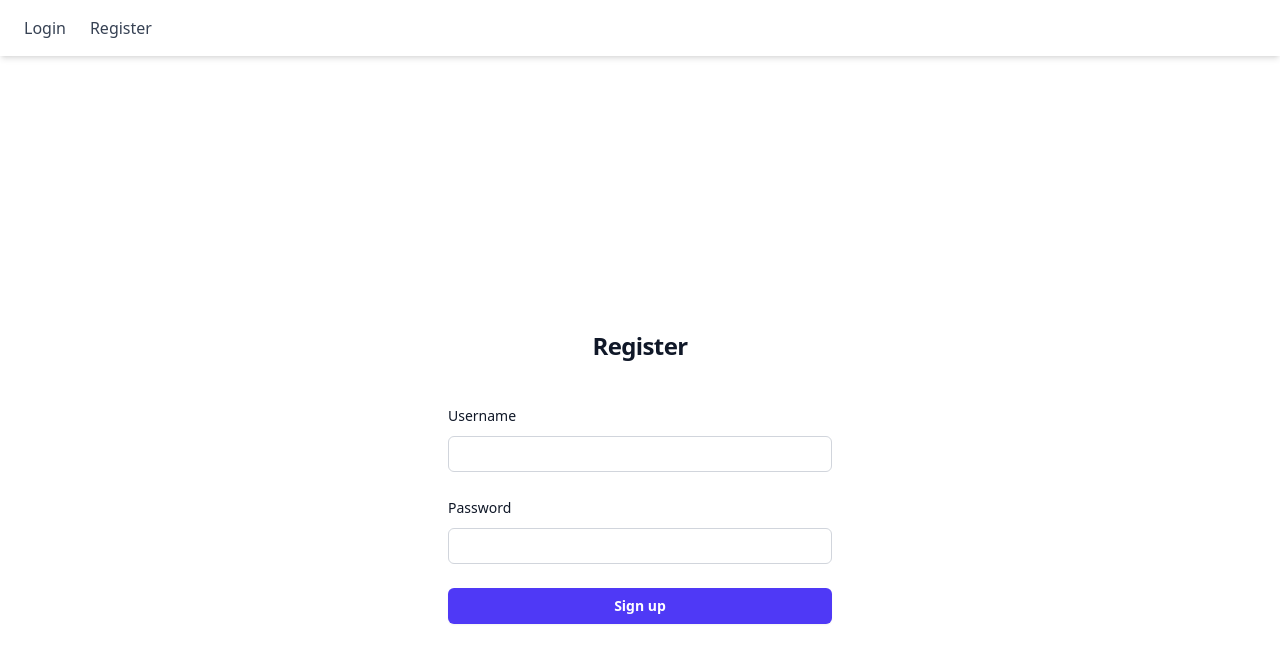
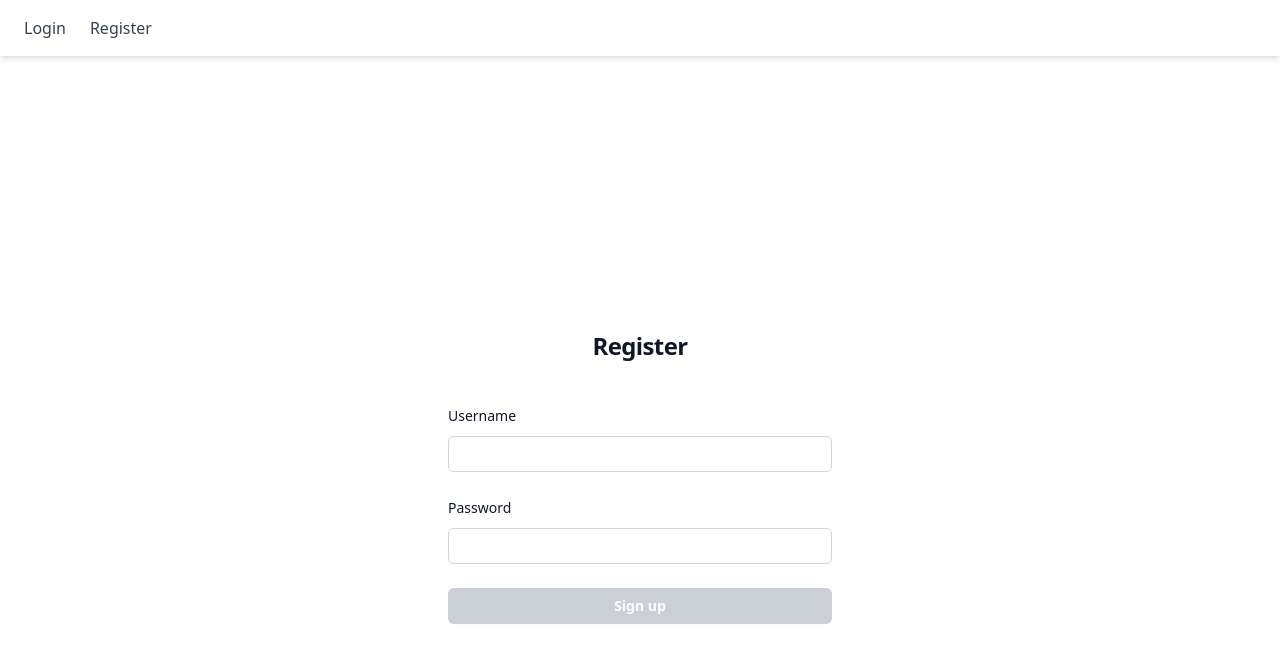
Before and after one commit to meglicfran/spendo, a React (Vite) app in the folder react-spendo/: page /register in a window 1280 px wide. Shown: the top 662 px of the page. Built offline with nearby package versions, Linux system fonts and the light colour scheme.

Commit message:
fix: Registering disabled

```diff
--- a/react-spendo/src/pages/RegisterPage.tsx
+++ b/react-spendo/src/pages/RegisterPage.tsx
@@ -15,8 +15,6 @@ const RegisterPage: React.FC = () => {
 
 	const handleSubmit = (e: FormEvent) => {
 		e.preventDefault();
-		// TODO: Add API call or validation logic
-		console.log("Registering:", form);
 	};
 
 	return (
@@ -68,7 +66,10 @@ const RegisterPage: React.FC = () => {
 						<div>
 							<button
 								type="submit"
-								className="flex w-full justify-center rounded-md bg-indigo-600 px-3 py-1.5 text-sm/6 font-semibold text-white shadow-xs hover:bg-indigo-500 focus-visible:outline-2 focus-visible:outline-offset-2 focus-visible:outline-indigo-600"
+								disabled
+								className="flex w-full justify-center rounded-md bg-indigo-600 px-3 py-1.5 text-sm/6 font-semibold text-white shadow-xs hover:bg-indigo-500
+            								disabled:bg-gray-400 disabled:opacity-50 disabled:cursor-not-allowed
+            								focus-visible:outline-2 focus-visible:outline-offset-2 focus-visible:outline-indigo-600"
 							>
 								Sign up
 							</button>
```
